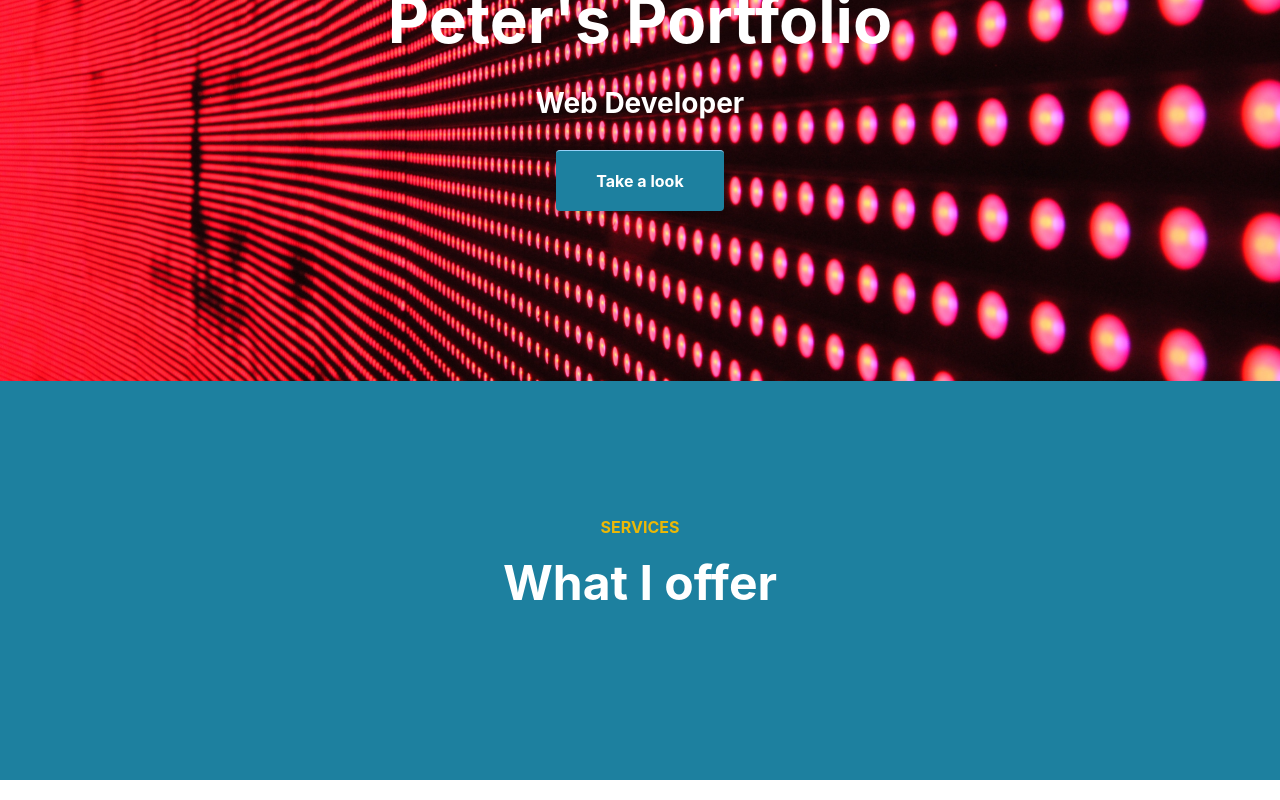
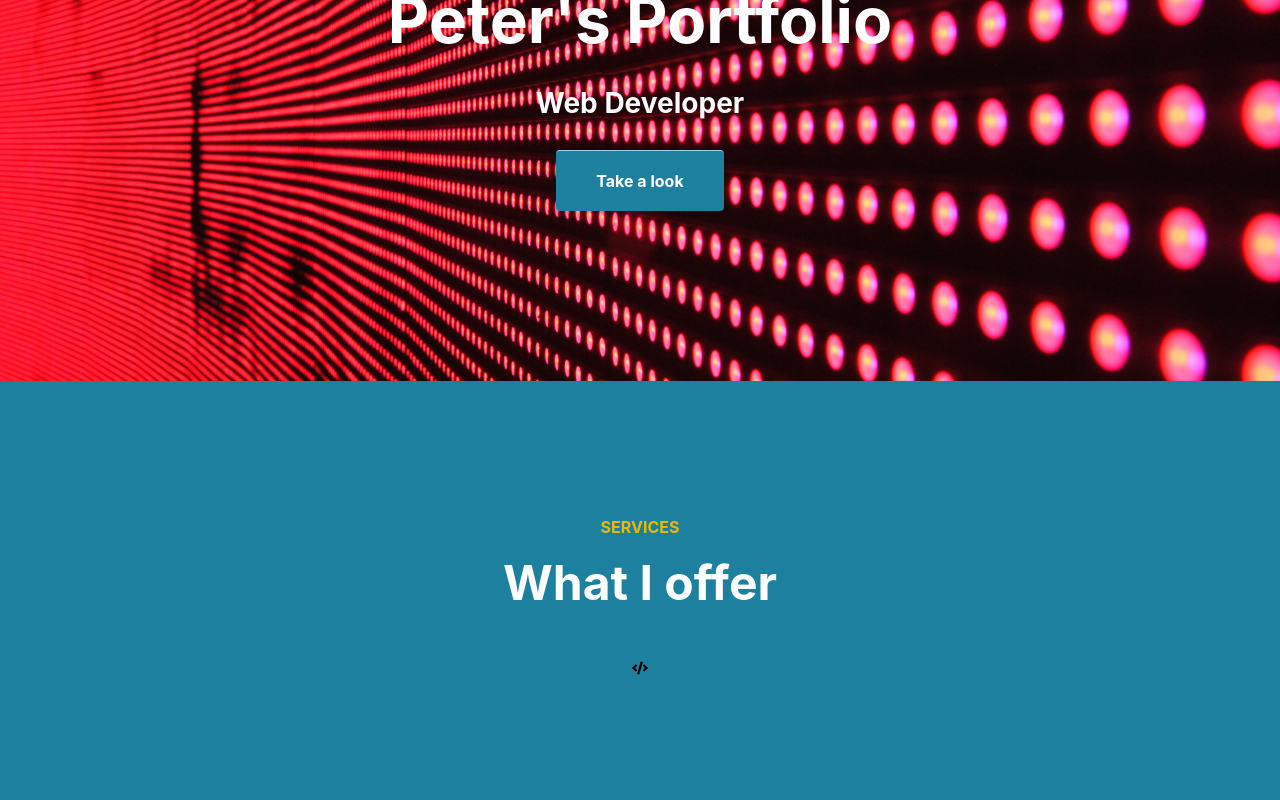
Before and after one commit to peterjuff/Portfolio-, a React (Create React App) app in the folder portfolio/: page / in a window 1280 px wide. Shown: the part 405-1205 px from the top of the page. Built offline with nearby package versions, Linux system fonts and the light colour scheme.

Commit message:
icon issue fixed

```diff
--- a/package.json
+++ b/package.json
@@ -1,6 +1,7 @@
 {
   "dependencies": {
     "react": "^16.6.3",
-    "react-fontawesome": "^1.6.1"
+    "react-fontawesome": "^1.6.1",
+    "react-icons": "^3.2.2"
   }
 }
--- a/portfolio/src/Components/Services.jsx
+++ b/portfolio/src/Components/Services.jsx
@@ -10,7 +10,9 @@ class Services extends Component {
         <h2>What I offer</h2>
         <div className="row">
           <div>
-            <span>{FaCode}</span>
+            <span>
+              <FaCode />
+            </span>
           </div>
           <div>
             <span />
```
Also changed, not shown: 1 other file (tests, documents, lock files or other folders).
